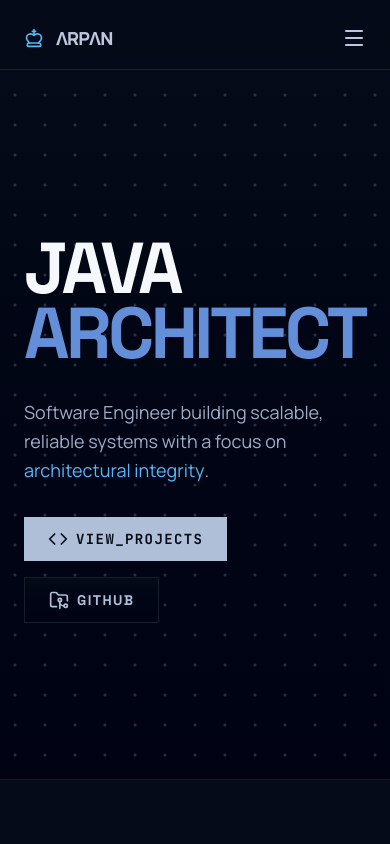
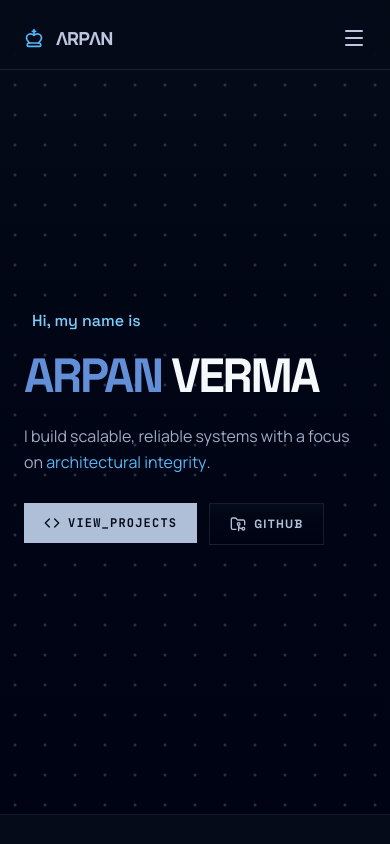
Before and after one commit to Arpan-V/portfolio, a Next.js app: page / in a window 390 px wide. Shown: the top 844 px of the page. Built offline with nearby package versions, Linux system fonts and the light colour scheme.

Commit message:
update hero section

```diff
--- /dev/null
+++ b/app/Hero-old.tsx
@@ -0,0 +1,66 @@
+import { Code, FolderGit2 } from "lucide-react";
+import ProjectCarousel from "./ProjectCarousel2";
+import DotGrid from "./DotGrid";
+export default function Hero() {
+  return (
+    <section
+      id="home"
+      className="scroll-mt-20 flex relative overflow-hidden items-center hero-gradient w-full mt-20 lg:min-h-[calc(100dvh-70px)]"
+    >
+      {" "}
+      <DotGrid className="z-0 opacity-66" />{" "}
+      <div className="mx-auto max-w-7xl px-6 py-39 sm:px-8 sm:py-12 lg:px-12 lg:py-15">
+        {" "}
+        <div className="grid items-center gap-12 lg:grid-cols-12 lg:gap-16">
+          {" "}
+          {/* Left Content */}{" "}
+          <div className="lg:col-span-7">
+            {" "}
+            <p className="pb-10 font-display text-accent font-medium">
+              Hi, my name is
+            </p>{" "}
+            <h1 className="text-6xl font-display font-bold leading-[0.9] tracking-tighter text-foreground sm:text-6xl md:text-6xl lg:text-6xl xl:text-8xl">
+              {" "}
+              <span className="relative z-10 text-sky-dim">ARPAN </span>{" "}
+              <span className="relative z-10">VERMA</span>{" "}
+            </h1>{" "}
+            <p className="relative z-10 mt-8 max-w-2xl font-body text-lg font-light leading-relaxed text-silver/90 sm:text-xl md:text-2xl lg:mt-10">
+              {" "}
+              I build scalable, reliable systems with a focus on{" "}
+              <span className="font-medium text-accent">
+                architectural integrity
+              </span>
+              .{" "}
+            </p>{" "}
+            <div className="mt-8 flex flex-wrap gap-4 lg:mt-10">
+              {" "}
+              <a href="#projects">
+                {" "}
+                <button className="relative z-10 cursor-pointer inline-flex items-center gap-2 bg-silver px-6 py-3 font-code text-sm font-bold uppercase tracking-widest text-surface transition-colors hover:bg-accent hover:text-accent-foreground sm:px-8 sm:py-3.5">
+                  {" "}
+                  <Code className="h-5 w-5" /> View_Projects{" "}
+                </button>{" "}
+              </a>{" "}
+              <a
+                href="https://github.com/arpan-v"
+                target="_blank"
+                rel="noopener noreferrer"
+              >
+                {" "}
+                <button className="relative z-10 hero-gradient cursor-pointer inline-flex items-center gap-2 border border-border/60 px-6 py-3 font-display text-sm font-bold uppercase tracking-widest text-silver transition-colors hover:border-accent hover:text-accent sm:px-8 sm:py-3.5">
+                  {" "}
+                  <FolderGit2 className="h-5 w-5" /> GitHub{" "}
+                </button>{" "}
+              </a>{" "}
+            </div>{" "}
+          </div>{" "}
+          {/* Right Card */}{" "}
+          <div className="hidden lg:block col-span-12 lg:col-span-5">
+            {" "}
+            <ProjectCarousel />{" "}
+          </div>{" "}
+        </div>{" "}
+      </div>{" "}
+    </section>
+  );
+}
--- a/app/Hero.tsx
+++ b/app/Hero.tsx
@@ -4,27 +4,40 @@ import DotGrid from "./DotGrid";
 
 export default function Hero() {
   return (
-    <section id="home" className="scroll-mt-20 flex relative overflow-hidden items-center hero-gradient w-full mt-20 lg:min-h-[calc(100dvh-70px)]">
+    <section
+
+  id="home"
+  className="scroll-mt-20 relative flex w-full items-center overflow-hidden hero-gradient mt-10 md:mt-20 min-h-[calc(100vh-70px)] lg:min-h-[calc(100dvh-70px)]"
+>
       <DotGrid className="z-0 opacity-66" />
-      <div className="mx-auto max-w-7xl px-6 py-39 sm:px-8 sm:py-12 lg:px-12 lg:py-15">
+
+      <div className="mx-auto w-full max-w-7xl px-6 py-16 sm:px-8 sm:py-20 md:px-10 md:py-24 lg:px-12 lg:py-16">
         <div className="grid items-center gap-12 lg:grid-cols-12 lg:gap-16">
+
           {/* Left Content */}
           <div className="lg:col-span-7">
-            <h1 className="text-7xl font-display font-bold leading-[0.9] tracking-tighter text-foreground sm:text-6xl md:text-7xl lg:text-8xl xl:text-9xl">
-              <span className="relative z-10">JAVA</span>
-              <br />
-              <span className="relative z-10 text-sky-dim">ARCHITECT</span>
+            <p className="pb-5 pl-2 font-display font-medium text-[#7bd0ff] sm:pb-6 md:pb-7 lg:pb-8">
+              Hi, my name is
+            </p>
+
+            <h1 className="text-5xl font-display font-bold leading-[0.95] tracking-tighter text-foreground sm:text-6xl md:text-7xl lg:text-7xl xl:text-8xl">
+              <span className="relative z-10 text-sky-dim">ARPAN </span>
+
+              <span className="relative z-10">VERMA</span>
             </h1>
 
-            <p className="relative z-10 mt-8 max-w-2xl font-body text-lg font-light leading-relaxed text-silver/90 sm:text-xl md:text-2xl lg:mt-10">
-              Software Engineer building scalable, reliable systems with a focus on{" "}
-              <span className="font-medium text-accent">architectural integrity</span>.
+            <p className="relative z-10 mt-6 max-w-2xl font-body text-base font-light leading-relaxed text-silver/90 sm:mt-7 sm:text-lg md:mt-8 md:text-xl lg:mt-9 lg:text-2xl">
+              I build scalable, reliable systems with a focus on{" "}
+              <span className="font-medium text-accent">
+                architectural integrity
+              </span>
+              .
             </p>
 
-            <div className="mt-8 flex flex-wrap gap-4 lg:mt-10">
+            <div className="mt-7 flex flex-wrap gap-3 sm:mt-8 sm:gap-4 lg:mt-10">
               <a href="#projects">
-                <button className="relative z-10 cursor-pointer inline-flex items-center gap-2 bg-silver px-6 py-3 font-code text-sm font-bold uppercase tracking-widest text-surface transition-colors hover:bg-accent hover:text-accent-foreground sm:px-8 sm:py-3.5">
-                  <Code className="h-5 w-5" />
+                <button className="relative z-10 inline-flex cursor-pointer items-center gap-2 bg-silver px-5 py-3 font-code text-xs font-bold uppercase tracking-widest text-surface transition-colors hover:bg-accent hover:text-accent-foreground sm:px-7 sm:py-3.5 sm:text-sm">
+                  <Code className="h-4 w-4 sm:h-5 sm:w-5" />
                   View_Projects
                 </button>
               </a>
@@ -34,8 +47,8 @@ export default function Hero() {
                 target="_blank"
                 rel="noopener noreferrer"
               >
-                <button className="relative z-10 hero-gradient cursor-pointer inline-flex items-center gap-2 border border-border/60 px-6 py-3 font-display text-sm font-bold uppercase tracking-widest text-silver transition-colors hover:border-accent hover:text-accent sm:px-8 sm:py-3.5">
-                  <FolderGit2 className="h-5 w-5" />
+                <button className="relative z-10 inline-flex cursor-pointer items-center gap-2 hero-gradient border border-border/60 px-5 py-3 font-display text-xs font-bold uppercase tracking-widest text-silver transition-colors hover:border-accent hover:text-accent sm:px-7 sm:py-3.5 sm:text-sm">
+                  <FolderGit2 className="h-4 w-4 sm:h-5 sm:w-5" />
                   GitHub
                 </button>
               </a>
@@ -43,9 +56,9 @@ export default function Hero() {
           </div>
 
           {/* Right Card */}
-          <div className="hidden lg:block col-span-12 lg:col-span-5">
-  <ProjectCarousel />
-</div>
+          <div className="hidden lg:col-span-5 lg:block">
+            <ProjectCarousel />
+          </div>
         </div>
       </div>
     </section>
--- a/app/Navbar.tsx
+++ b/app/Navbar.tsx
@@ -141,20 +141,16 @@ export default function Navbar() {
         </nav>
 
         {/* Mobile Menu Button */}
-        <div
-  className="md:hidden flex-1 flex justify-end items-center cursor-pointer"
-  onClick={() => setOpen((v) => !v)}
->
         <button
   type="button"
   aria-label={open ? "Close menu" : "Open menu"}
   aria-expanded={open}
   aria-controls="mobile-nav"
-    className="text-[#bec6e0] pointer-events-none"
+  onClick={() => setOpen((v) => !v)}
+  className="md:hidden flex-1 flex justify-end items-center text-[#bec6e0] cursor-pointer"
 >
   {open ? <X /> : <Menu />}
 </button>
-</div>
       </div>
 
       {/* Mobile Backdrop (behind menu, does not affect desktop) */}
```
Lines whose indentation alone changed are shown as unchanged.
